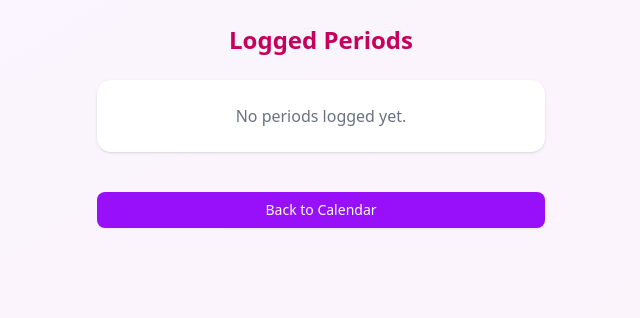
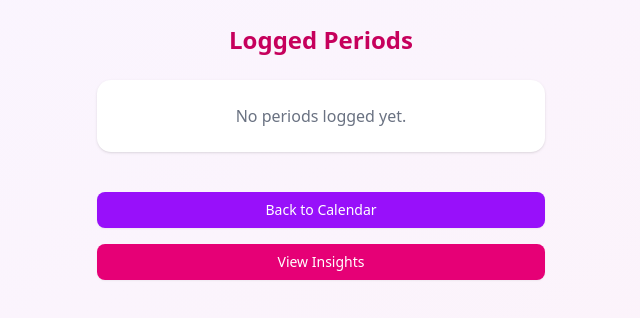
Before and after one commit to Danielle73/Garnet, a React (Vite) app: page /history in a window 1280 px wide. Shown: the top 318 px of the page, without its empty margins (319-959 px from the left). Built offline with nearby package versions, Linux system fonts and the light colour scheme.

Commit message:
fix: remove dashboard code from history screen component and create button to route to dashboard screen

```diff
--- a/src/screens/HistoryScreen.tsx
+++ b/src/screens/HistoryScreen.tsx
@@ -1,12 +1,7 @@
 import { type PeriodEntry } from "@/types/period"
 import { Link } from "react-router-dom"
 import { Button } from "@/components/ui/button"
-import { calculateAverageCycle } from "@/lib/utils"
-import { predictNextPeriod } from "@/lib/utils"
 import { formatPrettyDate } from "@/lib/utils"
-import { getLastCycleLength } from "@/lib/utils"
-import { getCycleConsistency } from "@/lib/utils"
-import { getConsistencyColor } from "@/lib/utils"
 
 interface HistoryScreenProps {
   entries: PeriodEntry[]
@@ -15,11 +10,7 @@ interface HistoryScreenProps {
 
 
 function HistoryScreen({ entries, onDelete }: HistoryScreenProps) {
-  const averageCycle = calculateAverageCycle(entries)
-  const predictedDate = predictNextPeriod(entries)
-  const lastCycle = getLastCycleLength(entries)
-  const consistency = getCycleConsistency(entries)
-  const colorClass = consistency ? getConsistencyColor(consistency) : ""
+
 
   return (
 
@@ -29,46 +20,7 @@ function HistoryScreen({ entries, onDelete }: HistoryScreenProps) {
           Logged Periods
         </h1>
 
-        {(averageCycle || lastCycle || predictedDate) && (
-  <div className="grid grid-cols-2 gap-3">
 
-    {averageCycle !== null && (
-      <div className="bg-white p-4 rounded-xl shadow-sm text-center">
-        <p className="text-xs text-gray-500">Average Cycle</p>
-        <p className="text-lg font-bold text-pink-600">
-          {averageCycle} days
-        </p>
-      </div>
-    )}
-
-    {lastCycle !== null && (
-      <div className="bg-white p-4 rounded-xl shadow-sm text-center">
-        <p className="text-xs text-gray-500">Last Cycle</p>
-        <p className="text-lg font-bold text-purple-600">
-          {lastCycle} days
-        </p>
-      </div>
-    )}
-
-    {predictedDate && (
-      <div className="col-span-2 bg-white p-4 rounded-xl shadow-sm text-center">
-        <p className="text-xs text-gray-500">'Your Next Period is likely:</p>
-        <p className="text-lg font-bold text-indigo-600">
-          {formatPrettyDate(predictedDate)}
-        </p>
-      </div>
-    )}
-  </div>
-)}
-
-{consistency && (
-  <div className="bg-white p-4 rounded-xl shadow-sm text-center col-span-2">
-    <p className="text-xs text-gray-500">Cycle Consistency</p>
-    <p className={`text-lg font-bold ${colorClass}`}>
-      {consistency}
-    </p>
-  </div>
-)}
 
        {entries.length === 0 ? (
           <div className="bg-white p-6 rounded-xl shadow-sm text-center">
@@ -129,6 +81,15 @@ function HistoryScreen({ entries, onDelete }: HistoryScreenProps) {
             Back to Calendar
           </Button>
         </Link>
+
+
+      <Link to="/dashboard">
+      <Button className="w-full bg-pink-600 hover:bg-pink-700 text-white mt-4">
+          View Insights
+      </Button>
+      </Link>
+
+
       </div>
     </div>
 
```
